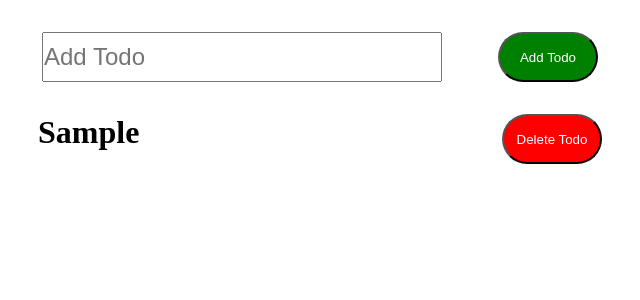
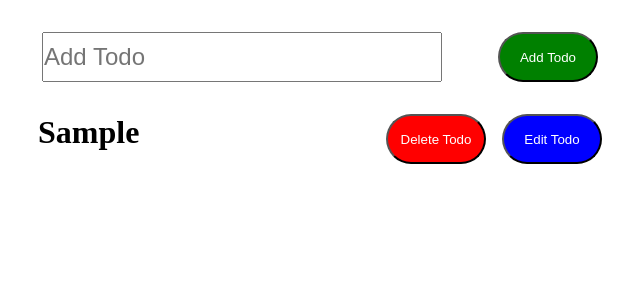
Before and after one commit to ameya-6964/Algo-Camp-React, a React (Vite) app in the folder Lecture_4_Memory_Of_Component/: page / in a window 1280 px wide. Both pictures are taken after typing "Sample" into the empty fields and a click on the button "Add Todo". Shown: the top 300 px of the page, without its empty margins (312-952 px from the left). Built offline with nearby package versions, Linux system fonts and the light colour scheme.

Commit message:
Added Todo Edit Functionality

```diff
--- a/Lecture_4_Memory_Of_Component/src/Components/TodoDemo.jsx
+++ b/Lecture_4_Memory_Of_Component/src/Components/TodoDemo.jsx
@@ -4,6 +4,7 @@ import TodoList from "./TodoList";
 const TodoDemo = () => {
   const [todos, setTodos] = useState([]);
   const [newTodo, setNewTodo] = useState("");
+  const [editingTodo, setEditingTodo] = useState(null); // For tracking which todo is edited
   function addHandler() {
     if (newTodo.trim() !== "") {
       // Ensure there's actual text to add
@@ -18,6 +19,18 @@ const TodoDemo = () => {
   function deleteTodo(id) {
     setTodos((prevTodos) => prevTodos.filter((todo) => todo.id !== id));
   }
+
+  const toggleEdit = (id) => {
+    setEditingTodo((prev) => (prev === id ? null : id));
+  };
+
+  const updateTodo = (id, newData) => {
+    setTodos((prevTodos) =>
+      prevTodos.map((todo) =>
+        todo.id === id ? { ...todo, data: newData } : todo
+      )
+    );
+  };
 
   return (
     <div>
@@ -34,7 +47,13 @@ const TodoDemo = () => {
         </button>
       </div>
       <ul>
-        <TodoList todos={todos} deleteTodo={deleteTodo} />
+        <TodoList
+          todos={todos}
+          deleteTodo={deleteTodo}
+          toggleEdit={toggleEdit}
+          updateTodo={updateTodo}
+          editingTodo={editingTodo}
+        />
       </ul>
     </div>
   );
--- a/Lecture_4_Memory_Of_Component/src/Components/TodoList.jsx
+++ b/Lecture_4_Memory_Of_Component/src/Components/TodoList.jsx
@@ -1,12 +1,36 @@
-const TodoList = ({ todos, deleteTodo }) => {
-  return todos.map((todo) => (
-    <li style={{ listStyle: "none" }} className="todoInfo" key={todo.id}>
-      <h1> {todo.data} </h1>
-      <button className="delete" onClick={() => deleteTodo(todo.id)}>
-        Delete Todo
-      </button>
-    </li> // Now has a unique key
-  ));
+/* eslint-disable react/prop-types */
+const TodoList = ({
+  todos,
+  deleteTodo,
+  toggleEdit,
+  updateTodo,
+  editingTodo,
+}) => {
+  return (
+    <ul>
+      {todos.map((todo) => (
+        <li style={{ listStyle: "none" }} className="todoInfo" key={todo.id}>
+          {todo.id === editingTodo ? (
+            <input
+              type="text"
+              defaultValue={todo.data}
+              onChange={(e) => updateTodo(todo.id, e.target.value)}
+            />
+          ) : (
+            <h1>{todo.data}</h1>
+          )}
+          <div>
+            <button className="delete" onClick={() => deleteTodo(todo.id)}>
+              Delete Todo
+            </button>
+            <button className="edit" onClick={() => toggleEdit(todo.id)}>
+              Edit Todo
+            </button>
+          </div>
+        </li>
+      ))}
+    </ul>
+  );
 };
 
 export default TodoList;
```
